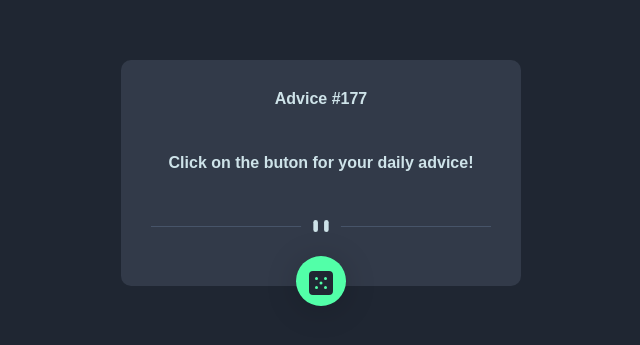
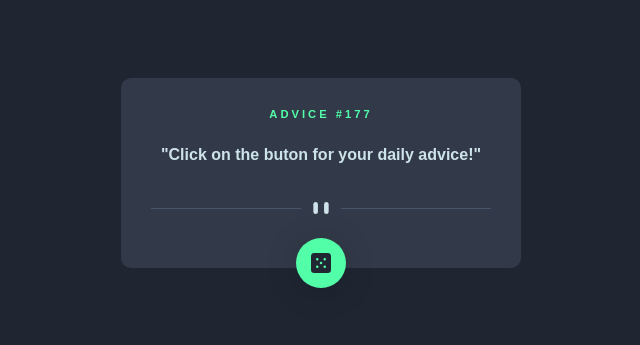
Before and after one commit to dejosemario/advice-generator-app-main, a React (Create React App) app: page / in a window 1280 px wide. Shown: the part 227-572 px from the top of the page, without its empty margins (319-959 px from the left). Built offline with nearby package versions, Linux system fonts and the light colour scheme; the HTML template or start-up script is replaced by a standard one; a web font is replaced by a local one.

Commit message:
adjusting the styles and code to get the desired effects

```diff
--- a/src/App.css
+++ b/src/App.css
@@ -10,17 +10,19 @@
     position: relative;
 }
 
-.Header, .Content{
-    margin-bottom: 30px;
-    width: 100%;
-}
-
 .Header{
     text-align: center;
+    color: hsl(150, 100%, 66%);
+    font-size: 0.7em;
+    letter-spacing: 3px;
+    margin-bottom: 10px;
+    width: 100%;
 }
 
 .Content{
     text-align: center;
+    width: 100%;
+    margin-bottom: 20px;
 }
 
 .Divider{
--- a/src/App.js
+++ b/src/App.js
@@ -5,6 +5,7 @@ import IconDice from "./icon-dice.svg";
 
 function App() {
   const [content, setContent] = useState("Click on the buton for your daily advice!");
+  const [contCount, setContCount] = useState("177");
 
   async function handleClick(e){
     e.preventDefault();
@@ -12,14 +13,15 @@ function App() {
     const res = await fetch(url);
     const data = await res.json();
     setContent(data.slip.advice);
+    setContCount(data.slip.id);
   }
 
   return (
     <div className="App">
-      <div className="Header">Advice #177</div>
+      <div className="Header">ADVICE #{contCount}</div>
       <div className="Content">
         <p>
-          {content}
+          "{content}"
         </p>
       </div>
       <div className="Divider">
@@ -27,7 +29,7 @@ function App() {
         <img src={PatternDivider} alt="Divider" width="340px" />
       </div>
       <div className="Btn__Dice" >
-        <img src={IconDice} alt="Icon Click" onClick={handleClick}/>
+        <img src={IconDice} alt="Icon Click" width="20px"onClick={handleClick}/>
       </div>
     </div>
   );
```
